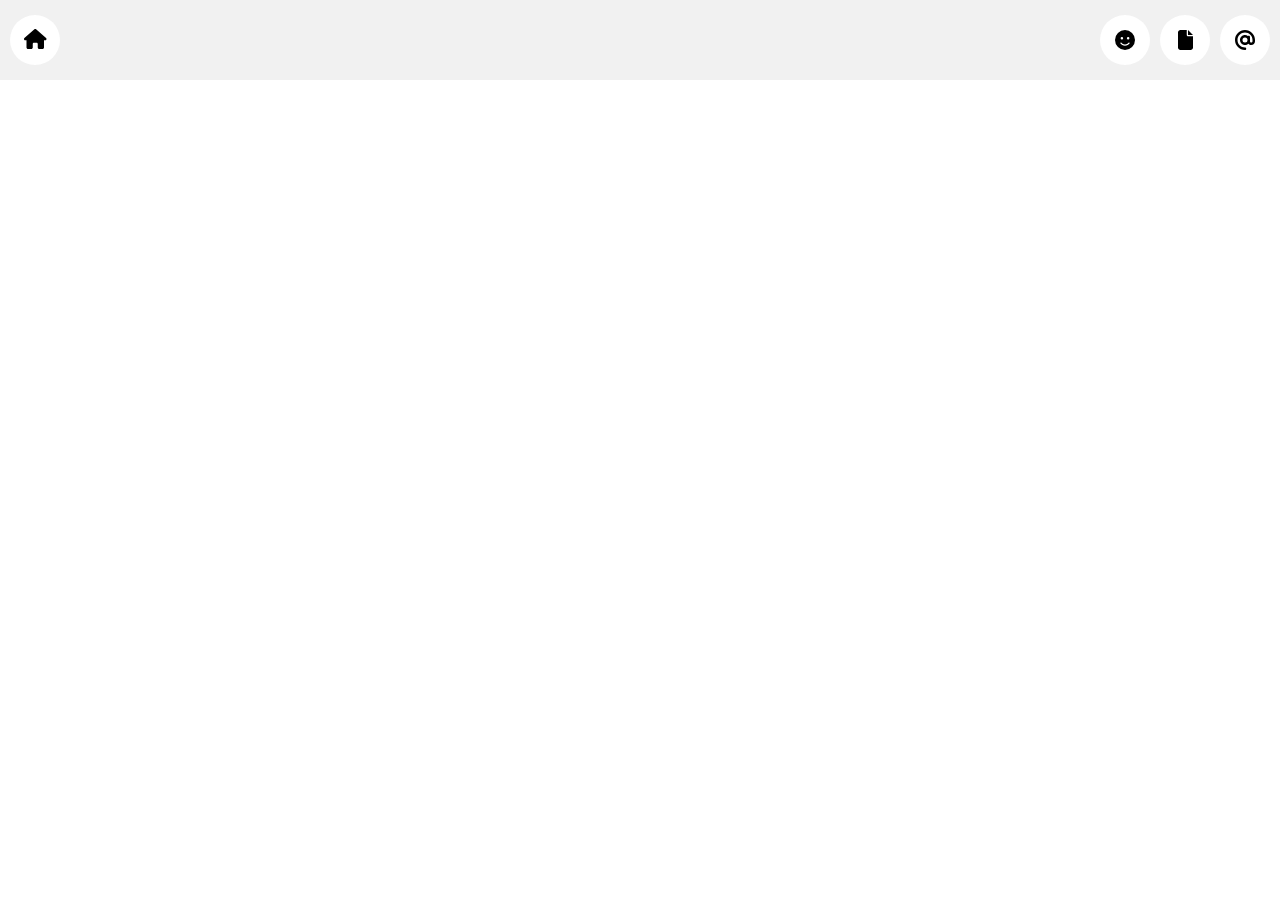
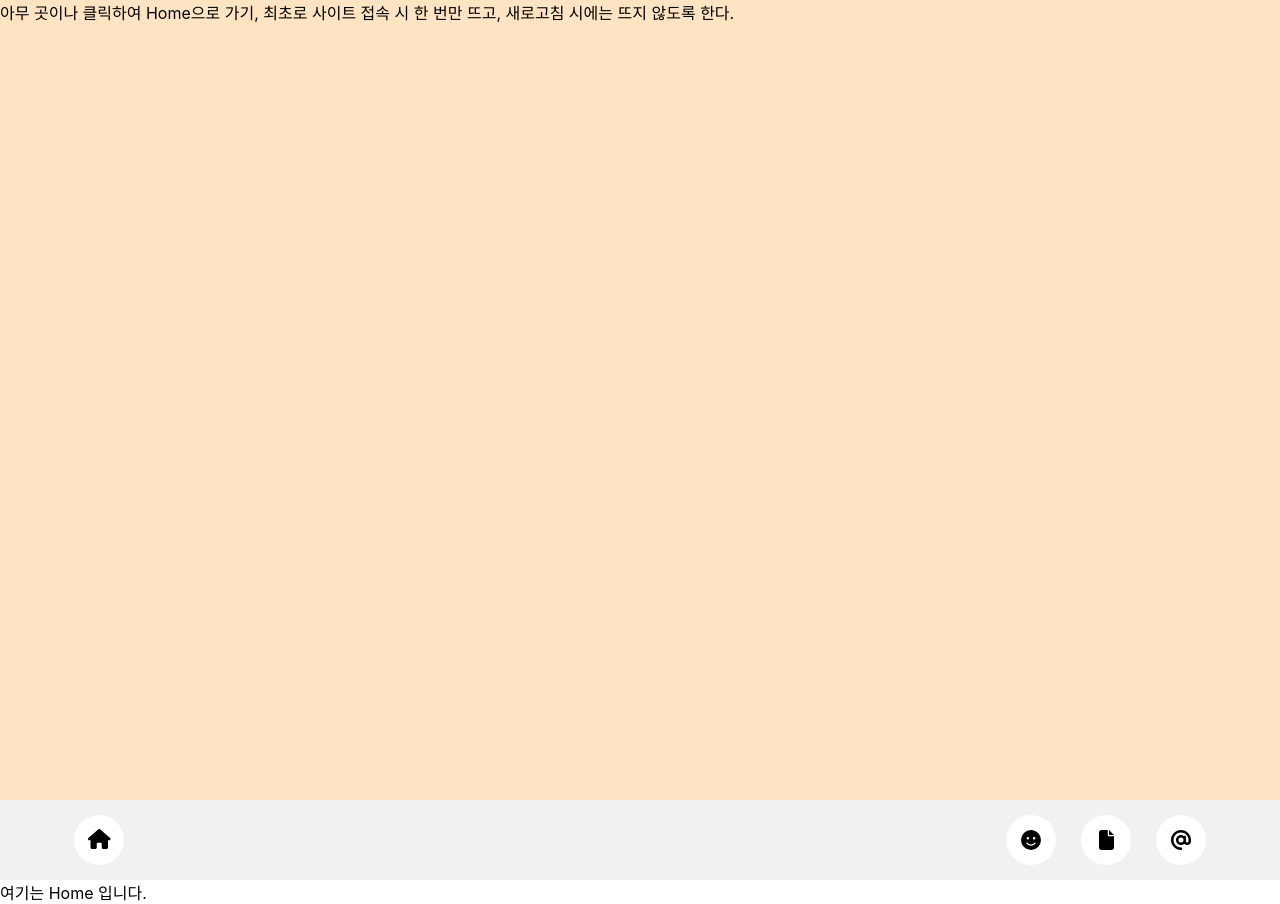
Before and after one commit to LEE-NS/Portfolio, a React (Create React App) app: page / in a window 1280 px wide. Before the commit the page ends 800 px from the top, so only its background shows below. Built offline with nearby package versions, Linux system fonts and the light colour scheme.

Commit message:
page, components making 1

```diff
--- a/package.json
+++ b/package.json
@@ -12,9 +12,13 @@
     "@testing-library/react": "^13.4.0",
     "@testing-library/user-event": "^13.5.0",
     "babel-plugin-macros": "^3.1.0",
+    "localforage": "^1.10.0",
+    "match-sorter": "^6.3.1",
     "react": "^18.2.0",
     "react-dom": "^18.2.0",
+    "react-router-dom": "^6.11.2",
     "react-scripts": "5.0.1",
+    "sort-by": "^1.2.0",
     "web-vitals": "^2.1.4"
   },
   "scripts": {
--- a/public/index.html
+++ b/public/index.html
@@ -1,5 +1,5 @@
 <!DOCTYPE html>
-<html lang="en">
+<html lang="ko">
   <head>
     <meta charset="utf-8" />
     <link rel="icon" href="%PUBLIC_URL%/favicon.ico" />
--- a/src/App.css
+++ b/src/App.css
@@ -17,22 +17,29 @@ a {
   color: inherit;
 }
 
-#wrap {
-  height: 100vh;
+/* Component - Navbar.js */
+#nav_wrap {
+  height: 80px;
+  min-width: 768px;
   margin: 0 auto;
 }
-#header > .menu_area {
+#header {
   position: fixed;
   width: 100%;
+  height: 80px;
+  background-color: #bbbbbb33;
+}
+#header > .menu_area {
+  width: 90%;
+  height: 80px;
+  margin: 0 auto;
+  padding: 10px;
   display: flex;
   justify-content: space-between;
   align-items: center;
-  height: 80px;
-  padding: 10px;
-  background-color: #bbbbbb33;
 }
 .menu_area_L {
-  width: 20%;
+  width: 50px;
   height: 50px;
 }
 .home_icon_area {
@@ -53,7 +60,7 @@ a {
   color: #fff;
 }
 .menu_area_R {
-  width: 80%;
+  width: 40%;
   height: 50px;
 }
 .menu_area_R > ul {
@@ -61,7 +68,7 @@ a {
   justify-content: right;
 }
 .menu_area_R > ul > li {
-  margin-right: 10px;
+  margin-right: 25px;
   display: flex;
   justify-content: space-between;
 }
@@ -99,3 +106,10 @@ a {
   background-color: #59815b;
   color: #fff;
 }
+
+/* Component - Welcome.js */
+#welcome_wrap {
+  position: relative;
+  background-color: bisque;
+  height: 100vh;
+}
--- a/src/App.js
+++ b/src/App.js
@@ -1,53 +1,17 @@
 import './App.css';
-
-import { FontAwesomeIcon } from '@fortawesome/react-fontawesome';
-import { faAt, faFaceSmile, faFile, faHouse } from '@fortawesome/free-solid-svg-icons';
+import { Routes ,Route } from 'react-router-dom';
+import Homepage from './Page/Homepage';
+import Navbar from './Components/Navbar';
+import Welcome from './Components/Welcome';
 
 function App() {
   return (
     <div>
-      <div id='wrap'>
-        <header id='header'>
-          <div className='menu_area'>
-            <div className='menu_area_L'>
-              <div className='home_icon_area' >
-                <a href='#'><FontAwesomeIcon className='home_btn' icon={faHouse} size='lg'/></a>
-              </div>
-            </div>
-            {/* 메뉴 영역 L */}
-            <div className='menu_area_R'>
-              <ul>
-                <li className='about'>
-                  <div className='icon_area'>
-                    <div className='icon_wrap'>
-                      <FontAwesomeIcon className='ctg_icon' icon={faFaceSmile} size='lg' />
-                    </div>
-                    <span className='ctg_name'>About</span>
-                  </div>
-                </li>
-                <li className='works'>
-                  <div className='icon_area'>
-                    <div className='icon_wrap'>
-                      <FontAwesomeIcon className='ctg_icon' icon={faFile} size='lg' />
-                    </div>
-                    <span className='ctg_name'>Works</span>
-                  </div>
-                </li>
-                <li className='contact'>
-                  <div className='icon_area'>
-                    <div className='icon_wrap'>
-                      <FontAwesomeIcon className='ctg_icon' icon={faAt} size='lg' />
-                    </div>
-                    <span className='ctg_name'>Contact</span>
-                  </div>
-                </li>
-              </ul>
-            </div>
-            {/* 메뉴 영역 R */}
-          </div>
-        </header>
-        {/* 상단 fixed 메뉴 영역 */}
-      </div>
+      <Welcome />
+      <Navbar />
+      <Routes>
+        <Route path='/' element={<Homepage />} />
+      </Routes>
     </div>
     /* 이 아래로 Component들이 들어온다. 또는 Route들 */
   );
--- /dev/null
+++ b/src/Components/Navbar.js
@@ -0,0 +1,57 @@
+import React from 'react'
+import { FontAwesomeIcon } from '@fortawesome/react-fontawesome';
+import { faAt, faFaceSmile, faFile, faHouse } from '@fortawesome/free-solid-svg-icons';
+
+const Navbar = () => {
+    return (
+        <div>
+            <div id='nav_wrap'>
+                <header id='header'>
+                    <div className='menu_area'>
+                        <div className='menu_area_L'>
+                            <div className='home_icon_area' >
+                                <a href='#'><FontAwesomeIcon className='home_btn' icon={faHouse} size='lg'/></a>
+                            </div>
+                        </div>
+                    {/* 메뉴 영역 L */}
+                        <div className='menu_area_R'>
+                            <ul>
+                                <li className='about'>
+                                    <div className='icon_area'>
+                                        <div className='icon_wrap'>
+                                            <FontAwesomeIcon className='ctg_icon' icon={faFaceSmile} size='lg' />
+                                        </div>
+                                        <span className='ctg_name'>About</span>
+                                    </div>
+                                </li>
+                                {/* about btn */}
+                                <li className='works'>
+                                    <div className='icon_area'>
+                                        <div className='icon_wrap'>
+                                            <FontAwesomeIcon className='ctg_icon' icon={faFile} size='lg' />
+                                        </div>
+                                        <span className='ctg_name'>Works</span>
+                                    </div>
+                                </li>
+                                {/* works btn */}
+                                <li className='contact'>
+                                    <div className='icon_area'>
+                                        <div className='icon_wrap'>
+                                            <FontAwesomeIcon className='ctg_icon' icon={faAt} size='lg' />
+                                        </div>
+                                        <span className='ctg_name'>Contact</span>
+                                    </div>
+                                </li>
+                                {/* contact btn */}
+                            </ul>
+                        </div>
+                    {/* 메뉴 영역 R */}
+                    </div>
+                </header>
+            {/* 상단 fixed 메뉴 영역 */}
+            </div>
+        </div>
+    )
+}
+
+export default Navbar
--- /dev/null
+++ b/src/Components/Welcome.js
@@ -0,0 +1,12 @@
+import React from 'react'
+
+const Welcome = () => {
+  return (
+    <div id='welcome_wrap'>
+        아무 곳이나 클릭하여 Home으로 가기,
+        최초로 사이트 접속 시 한 번만 뜨고, 새로고침 시에는 뜨지 않도록 한다.
+    </div>
+  )
+}
+
+export default Welcome
--- /dev/null
+++ b/src/Page/Homepage.js
@@ -0,0 +1,11 @@
+import React from 'react'
+
+const Homepage = () => {
+  return (
+    <div>
+        여기는 Home 입니다.
+    </div>
+  )
+}
+
+export default Homepage
--- a/src/index.js
+++ b/src/index.js
@@ -3,12 +3,13 @@ import ReactDOM from 'react-dom/client';
 import './index.css';
 import App from './App';
 import reportWebVitals from './reportWebVitals';
+import { BrowserRouter } from 'react-router-dom';
 
 const root = ReactDOM.createRoot(document.getElementById('root'));
 root.render(
-  <React.StrictMode>
+  <BrowserRouter>
     <App />
-  </React.StrictMode>
+  </BrowserRouter>
 );
 
 // If you want to start measuring performance in your app, pass a function
```
Also changed, not shown: src/Page/Home.js (deleted), src/Page/Welcome.js (deleted), 1 other file (tests, documents, lock files or other folders).
